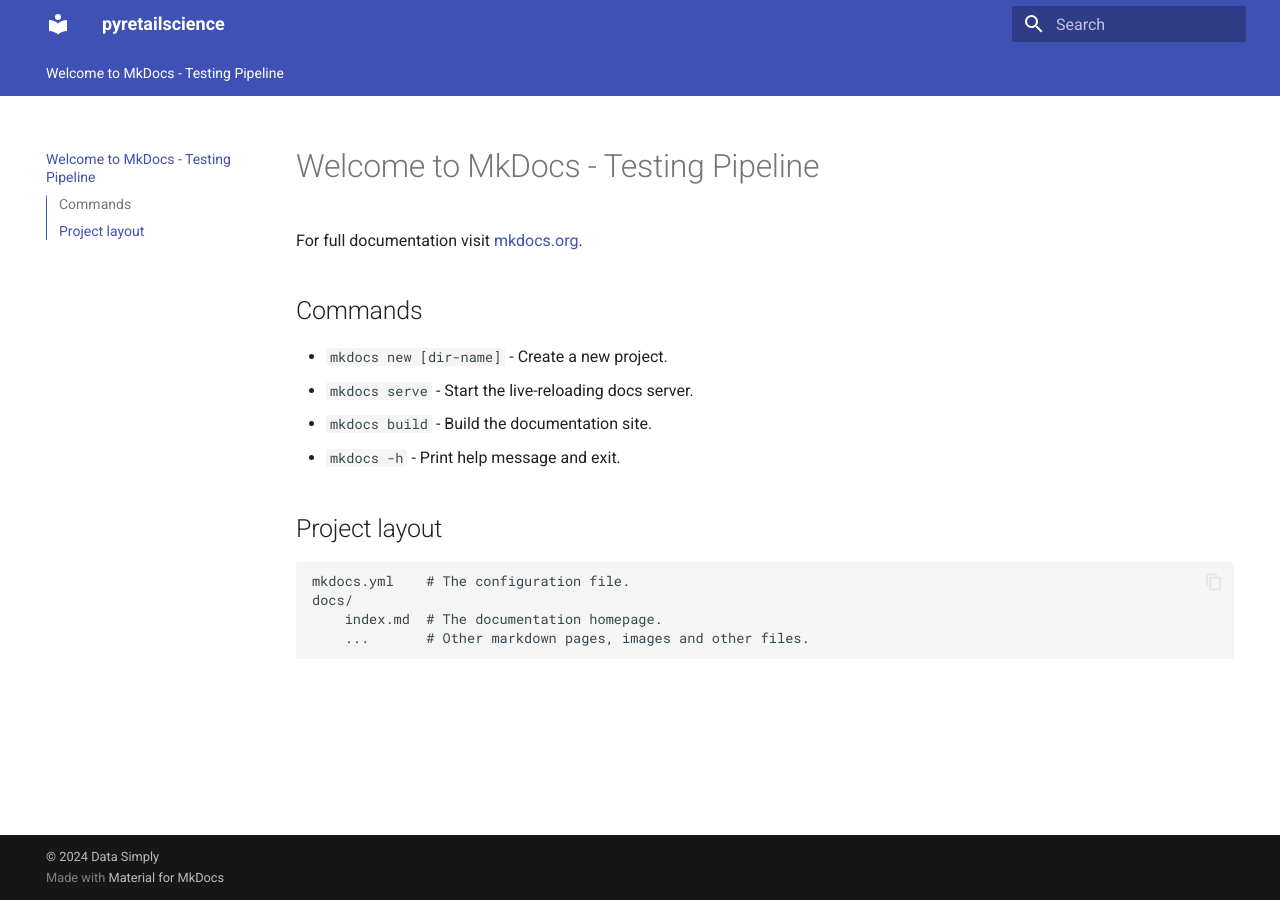
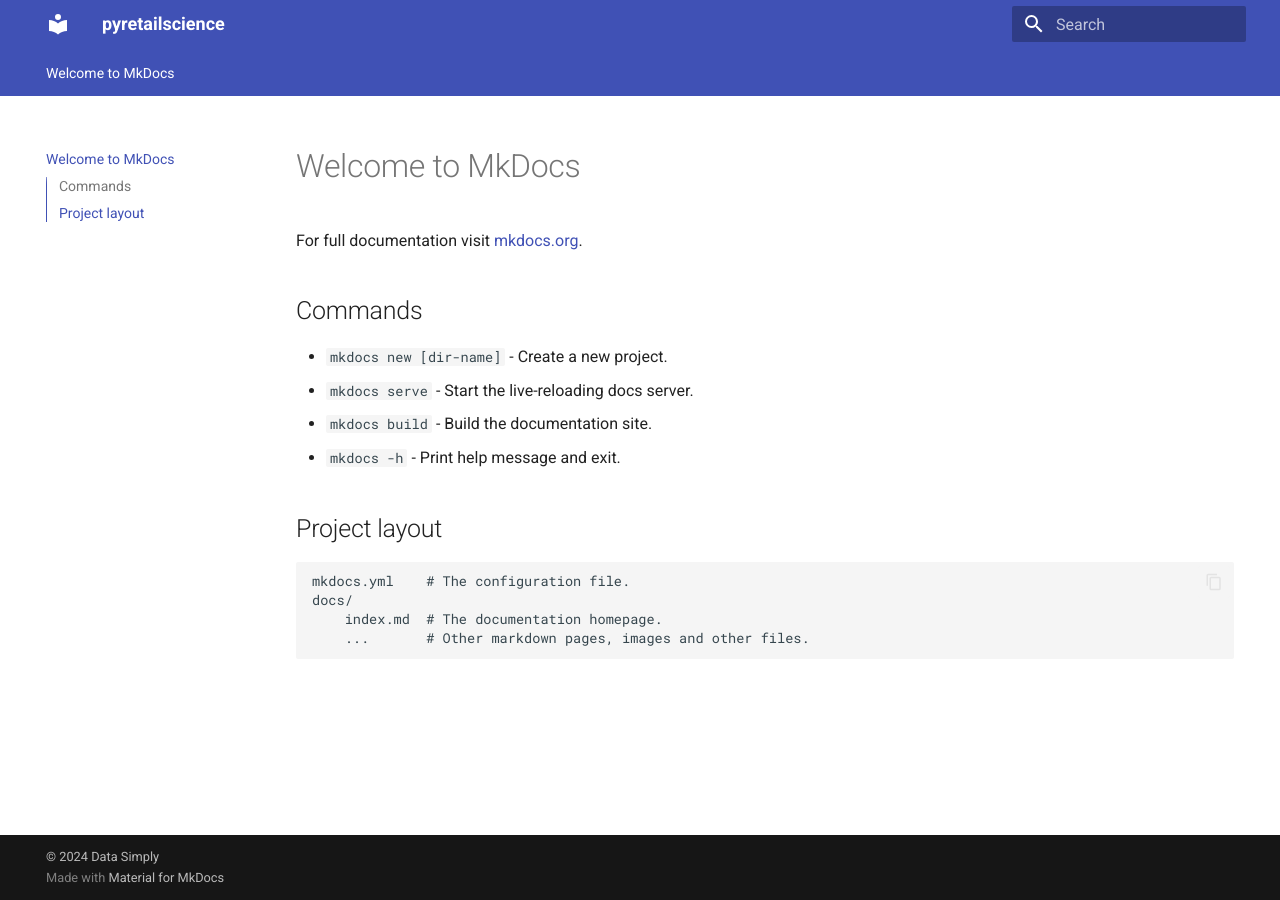
Before and after one commit to Data-Simply/pyretailscience, an MkDocs documentation site: the page built from docs/index.md, in a window 1280 px wide. Built offline with MkDocs 1.6.1 and Material for MkDocs 9.7.7, drawn with Linux system fonts in a browser that asks for light colours.

Commit message:
testing pipeline

```diff
--- a/docs/index.md
+++ b/docs/index.md
@@ -1,4 +1,4 @@
-# Welcome to MkDocs - Testing Pipeline
+# Welcome to MkDocs
 
 For full documentation visit [mkdocs.org](https://www.mkdocs.org).
 
```
